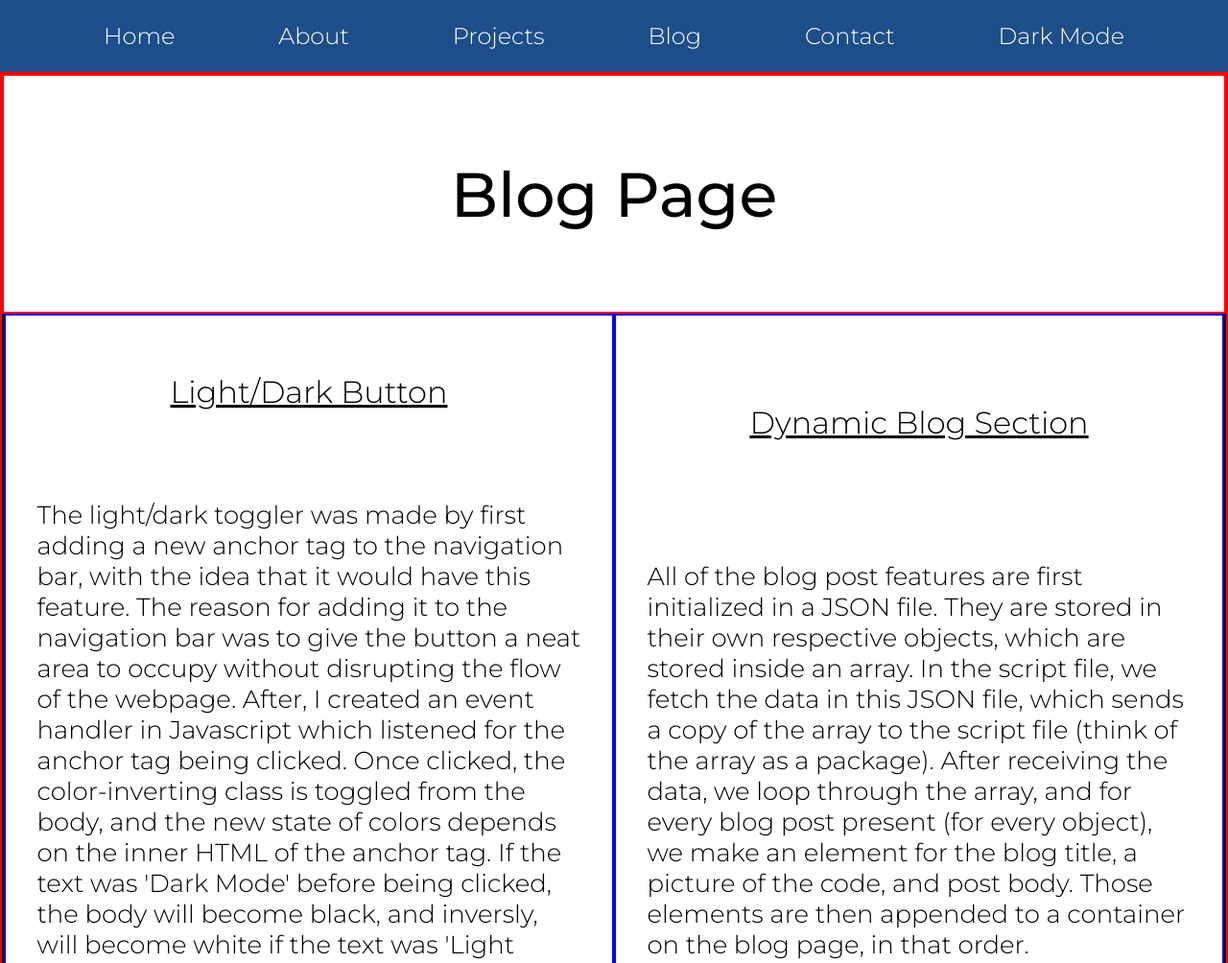
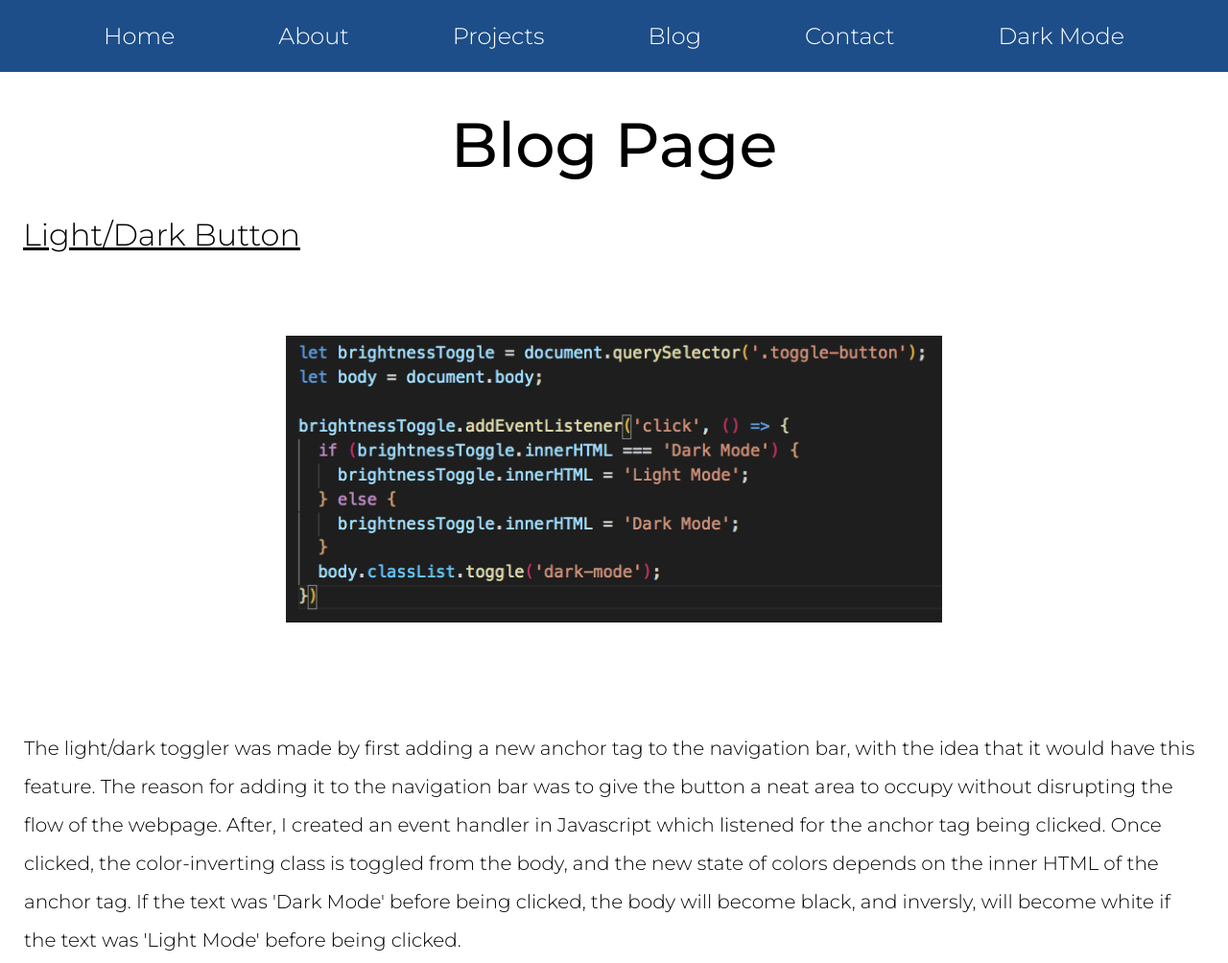
Before and after one commit to aphy18/3020_Portfolio_Website, a plain HTML site: page blog.html in a window 1280 px wide. Shown: the top 1004 px of the page at 96% size. Drawn offline with Linux system fonts and the light colour scheme.

Commit message:
formatted blog page

```diff
--- a/posts.json
+++ b/posts.json
@@ -2,11 +2,13 @@
   {
     "id": 1,
     "title": "Light/Dark Button",
+    "image": "./images/BP1.png",
     "body": "The light/dark toggler was made by first adding a new anchor tag to the navigation bar, with the idea that it would have this feature. The reason for adding it to the navigation bar was to give the button a neat area to occupy without disrupting the flow of the webpage. After, I created an event handler in Javascript which listened for the anchor tag being clicked. Once clicked, the color-inverting class is toggled from the body, and the new state of colors depends on the inner HTML of the anchor tag. If the text was 'Dark Mode' before being clicked, the body will become black, and inversly, will become white if the text was 'Light Mode' before being clicked."
   },
   {
     "id": 2,
     "title": "Dynamic Blog Section",
+    "image": "./images/BP2.png",
     "body": "All of the blog post features are first initialized in a JSON file. They are stored in their own respective objects, which are stored inside an array. In the script file, we fetch the data in this JSON file, which sends a copy of the array to the script file (think of the array as a package). After receiving the data, we loop through the array, and for every blog post present (for every object), we make an element for the blog title, a picture of the code, and post body. Those elements are then appended to a container on the blog page, in that order."
   }
 ]
--- a/scripts.js
+++ b/scripts.js
@@ -1,35 +1,32 @@
 document.addEventListener('DOMContentLoaded', function() {
   const blogList = document.getElementById('blog-list');
-
   fetch('./posts.json')
     .then(response => response.json())
     .then(posts => {
       posts.forEach(post => {
-
         // create post container
         let postContainer = document.createElement('div');
         postContainer.classList.add('post-container');
-
         // create the post title first
         let postTitle = document.createElement('h1');
         postTitle.innerHTML = post.title;
         postTitle.classList.add('post-title');
-
-        // create post body
+        // create the post image
+        let postImg = document.createElement('img');
+        postImg.src = post.image;
+        if (post.id === 1) {
+          postImg.classList.add('post-image-left');
+        } else {
+          postImg.classList.add('post-image-right');
+        }
+        // create the post body
         let postBody = document.createElement('div');
         postBody.innerHTML = post.body;
         postBody.classList.add('post-body');
-
-        const postElement = document.createElement('div');
-        postElement.innerHTML = post.body;
-        console.log('each post html:', postElement.innerHTML)
-
         // append each post container to the blog section
         blogList.append(postContainer);
-
         // append each post to their post container
-        postContainer.append(postTitle, postBody);
-
+        postContainer.append(postTitle, postImg, postBody);
       });
     })
   .catch(error => console.error('Error loading blog posts:', error)); });
--- a/styles/blog.css
+++ b/styles/blog.css
@@ -1,5 +1,5 @@
 .blog-container {
-  border: 2px solid red;
+  /* border: 2px solid red; */
   width: 100%;
   height: auto;
   display: flex;
@@ -11,7 +11,7 @@
 .blog-header-container {
   width: 100%;
   height: 250px;
-  border: 2px solid red;
+  /* border: 2px solid red; */
   display: flex;
   flex-direction: column;
   justify-content: space-around;
@@ -25,30 +25,83 @@
 }
 
 #blog-list {
-  border: 2px solid black;
+  /* border: 2px solid black; */
   width: 100%;
-  height: 800px;
+  height: 1000px;
   display: flex;
   justify-content: space-evenly;
   align-items: center;
 }
 
 .post-container {
-  border: 2px solid blue;
+  /* border: 2px solid blue; */
   width: 50%;
-  height: 800px;
+  height: 1000px;
   display: flex;
   flex-direction: column;
-  justify-content: space-evenly;
+  justify-content: space-between;
   align-items: center;
 }
 
 .post-title {
   font-weight: 300;
   text-decoration: underline;
+  margin-top: 0.5em;
+}
+
+.post-image-left {
+  object-fit: scale-down;
+  width: full;
+  height: 300px;
+}
+
+.post-image-right {
+  object-fit: scale-down;
+  width: full;
+  height: 500px;
 }
 
 .post-body {
   font-size: 26px;
   margin: 1.25em;
+  line-height: 40px;
 }
+
+@media(max-width: 1500px) {
+
+  .blog-header-container {
+    width: 100%;
+    height: 150px;
+    /* border: 2px solid red; */
+    display: flex;
+    flex-direction: column;
+    justify-content: space-around;
+    align-items: center;
+  }
+
+  #blog-list {
+    height: 1600px;
+    flex-direction: column;
+    justify-content: space-evenly;
+
+  }
+  .post-container {
+    width: 100%;
+    height: 800px;
+  }
+
+  .post-title {
+    align-self: flex-start;
+    margin: 0 0.75em;
+  }
+
+  .post-body {
+    font-size: 20px;
+  }
+
+  .post-image-right {
+    object-fit: scale-down;
+    width: full;
+    height: 300px;
+  }
+}
```
Also changed, not shown: images/BP1.png (renamed from images/BlogPost1ScreenShot.png), images/BP2.png (added).
